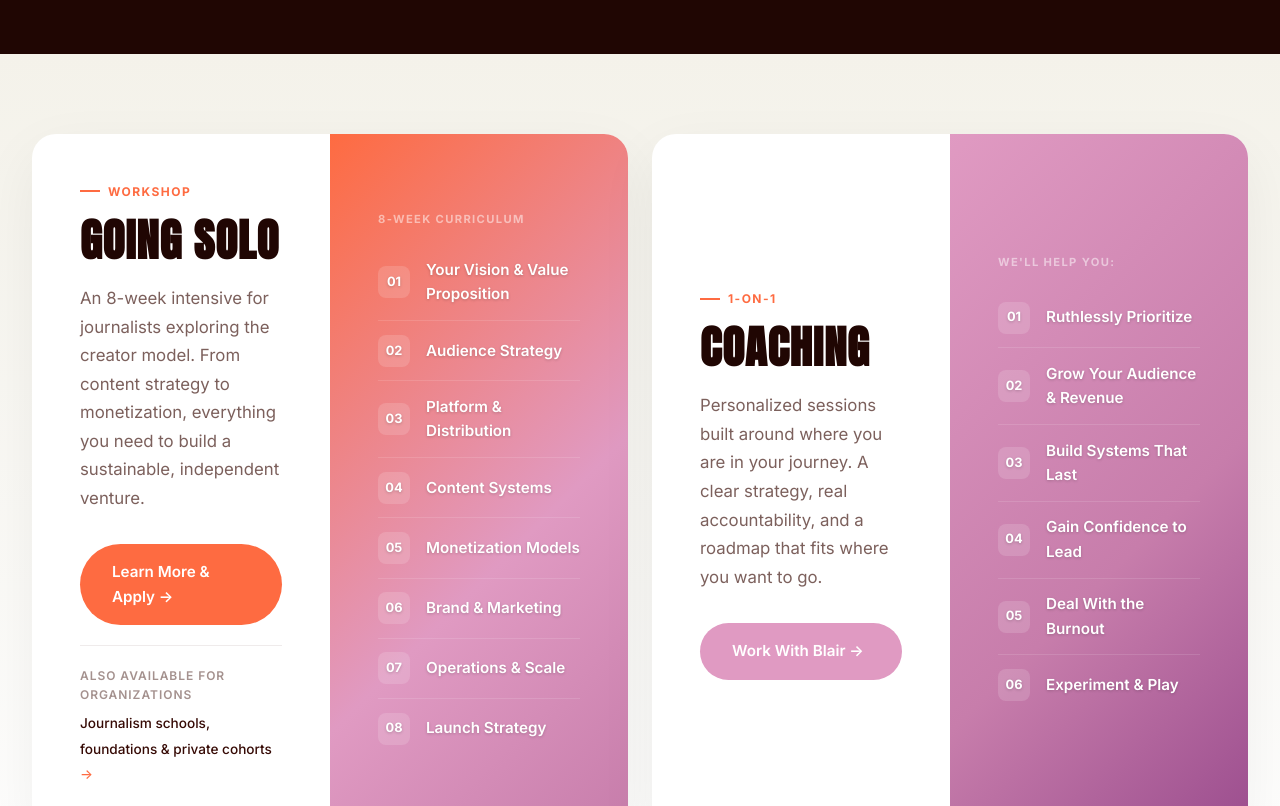
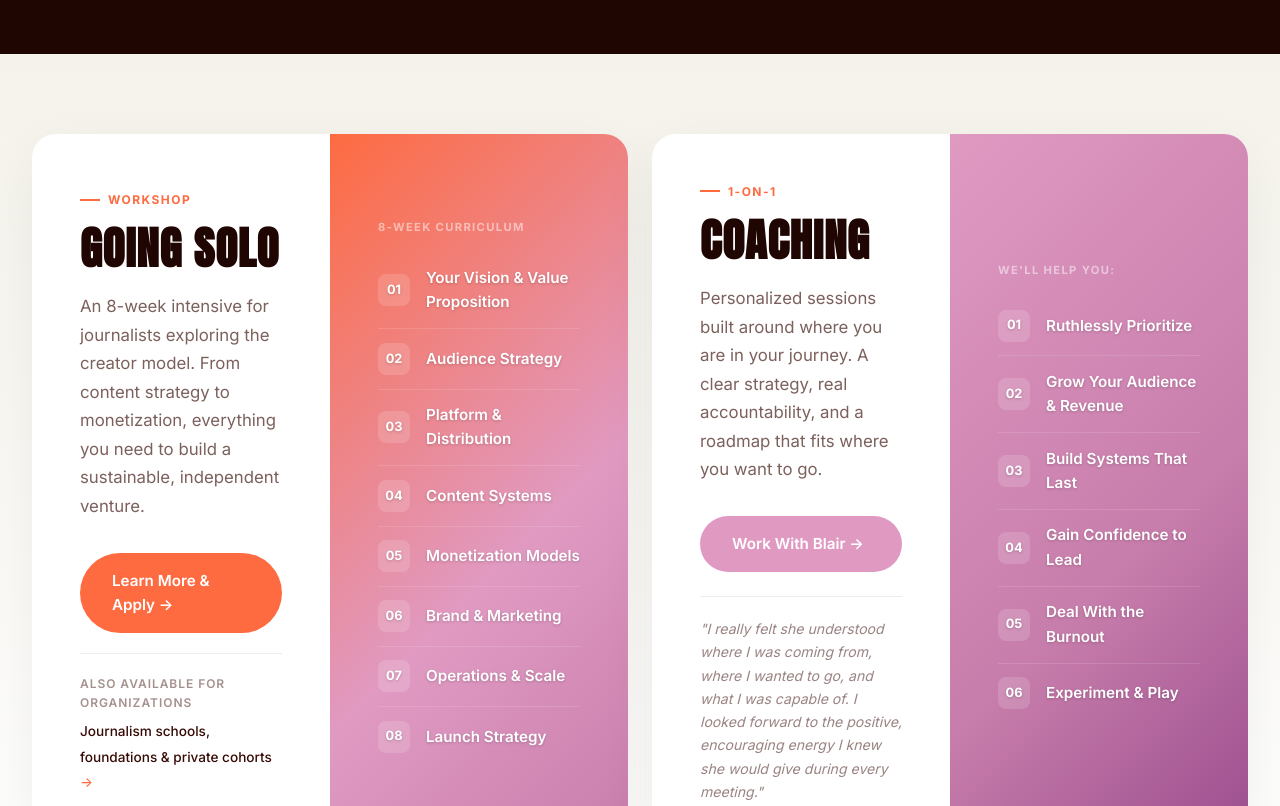
Before and after one commit to lizkellynelson/projectc-site, a plain HTML site: page index.html in a window 1280 px wide. Shown: the part 3840-4646 px from the top of the page. Drawn offline with Linux system fonts and the light colour scheme; no server answers.

Commit message:
Add files via upload
Updated coaching module

```diff
--- a/index.html
+++ b/index.html
@@ -357,6 +357,19 @@ footer .nav-logo .logo-img-footer { height: 32px; width: auto; }
 .gs-week { display: flex; align-items: center; gap: 1rem; padding: 0.85rem 0; color: white; font-size: 0.95rem; font-weight: 600; border-bottom: 1px solid rgba(255,255,255,0.12); text-shadow: 0 1px 3px rgba(0,0,0,0.2); }
 .gs-week:last-child { border: none; }
 .gs-week-num { width: 32px; height: 32px; border-radius: 8px; background: rgba(255,255,255,0.15); display: flex; align-items: center; justify-content: center; font-weight: 700; font-size: 0.8rem; flex-shrink: 0; }
+
+/* COACHING PROMO TESTIMONIAL */
+.promo-testimonial {
+  margin-top: 1.5rem;
+  padding-top: 1.25rem;
+  border-top: 1px solid rgba(54,10,5,0.08);
+}
+.promo-testimonial blockquote {
+  font-size: 0.88rem;
+  font-style: italic;
+  color: rgba(54,10,5,0.5);
+  line-height: 1.65;
+}
 
 /* MEMBERS */
 .section-members { padding: 7rem 0; background: var(--deep); color: var(--cream); position: relative; overflow: hidden; }
@@ -733,11 +746,14 @@ footer { background: var(--deep); color: rgba(244,242,234,0.5); padding: 4rem 0
       </div>
       <!-- Coaching card -->
       <div class="goingsolo-card reveal">
-        <div class="goingsolo-content">
+        <div class="goingsolo-content" style="justify-content:flex-start;">
           <div class="section-eyebrow">1-on-1</div>
           <h2 class="section-title">Coaching</h2>
           <p class="section-desc" style="margin-bottom:2rem;">Personalized sessions built around where you are in your journey. A clear strategy, real accountability, and a roadmap that fits where you want to go.</p>
           <a href="coaching.html" class="btn-primary" style="background:var(--pink); color:white;">Work With Blair &rarr;</a>
+          <figure class="promo-testimonial">
+            <blockquote>"I really felt she understood where I was coming from, where I wanted to go, and what I was capable of. I looked forward to the positive, encouraging energy I knew she would give during every meeting."</blockquote>
+          </figure>
         </div>
         <div class="goingsolo-visual coaching">
           <div class="gs-week-list">
```
